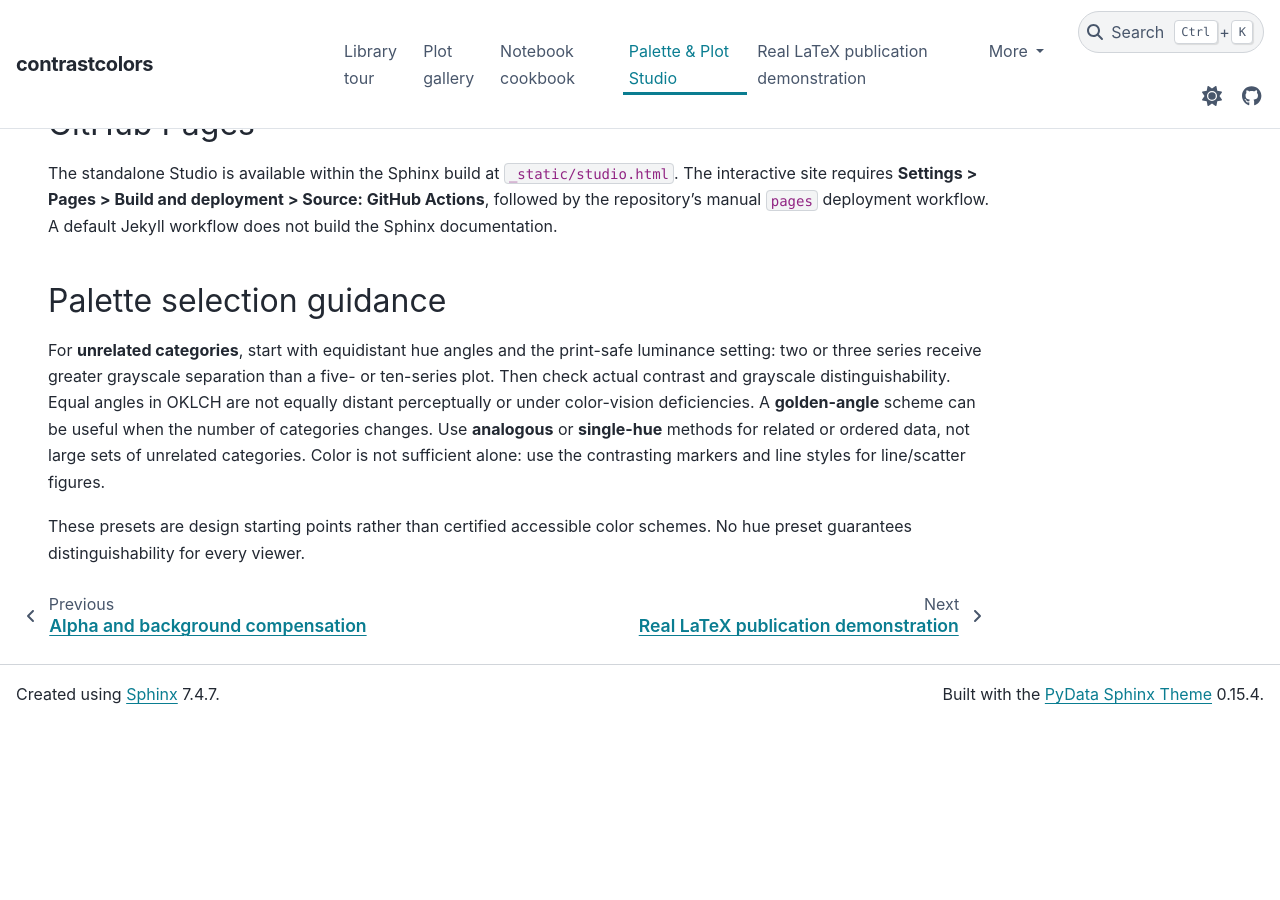
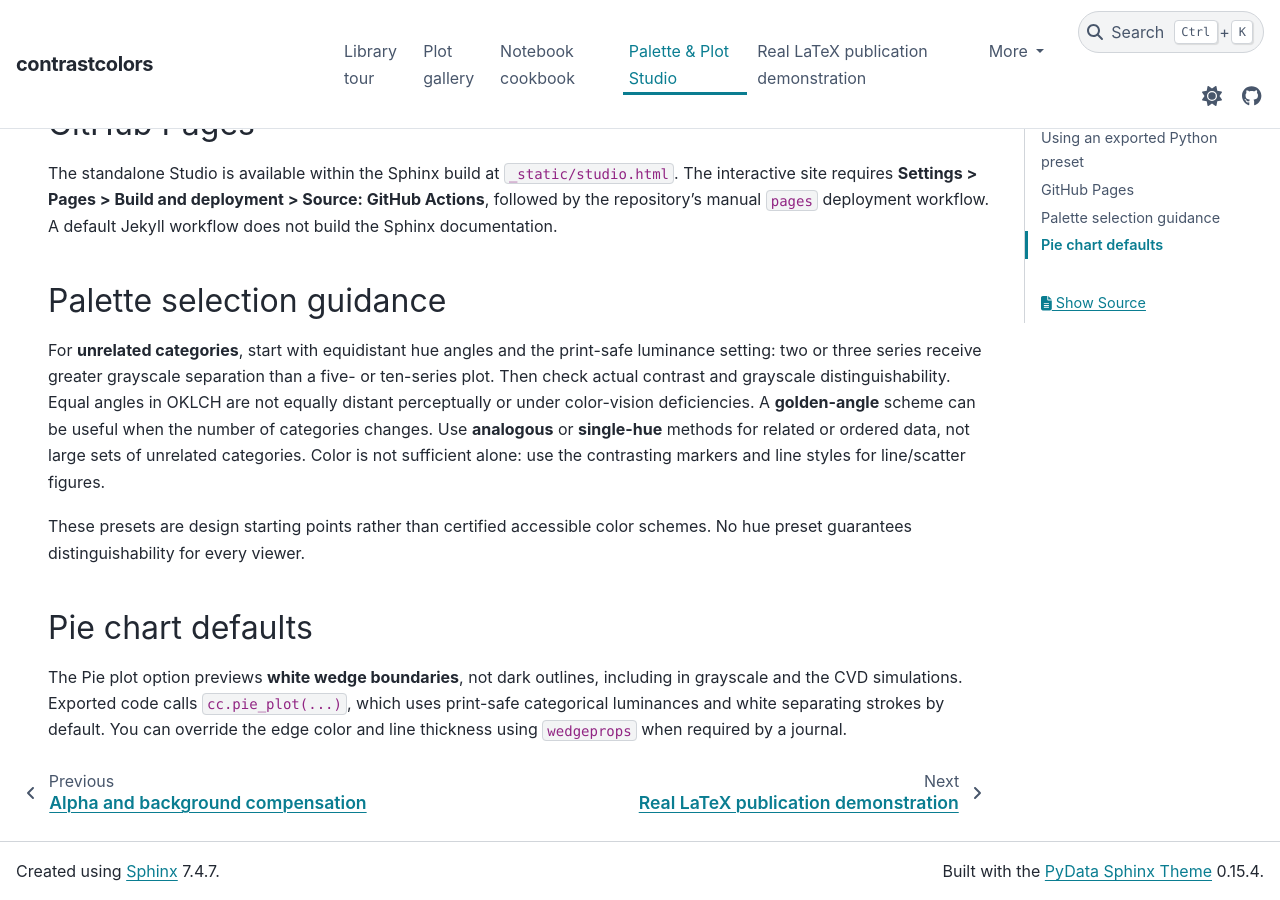
Before and after one commit to heri-espino/Colors, a Sphinx documentation site: the page built from docs/source/studio.rst, in a window 1280 px wide and 900 px high, scrolled down 5939 px. Built offline with Sphinx 7.4.7 and the PyData theme 0.15.4, drawn with Linux system fonts in a browser that asks for light colours; pages that are not in the unit, such as notebooks, are missing from menus; before the commit the page ends 6663 px from its top, so only the background shows below that; some of the changed text lies outside the part shown.

Commit message:
Verify white pie wedge separators in Studio and document chart option

```diff
--- a/docs/source/studio.rst
+++ b/docs/source/studio.rst
@@ -50,7 +50,8 @@
 - **Series identifiers**: marker and line style for each series, with
   drawn stroke patterns in the line-style picker and a visual atlas.
 - **Plot gallery**: lines, time series, histograms, box plots, violins,
-  ridge plots, scatter, categorical heatmaps, and grouped bar charts.
+  ridge plots, scatter, categorical heatmaps, grouped bar charts and
+  pie charts with white separators.
 - **Print and color vision**: original color, ideal grayscale, degraded
   print-stress, deuteranopia, protanopia and tritanopia, with side-by-side
   palette swatches.
@@ -145,3 +146,12 @@
 
 These presets are design starting points rather than certified accessible
 color schemes. No hue preset guarantees distinguishability for every viewer.
+
+Pie chart defaults
+------------------
+
+The Pie plot option previews **white wedge boundaries**, not dark outlines,
+including in grayscale and the CVD simulations. Exported code calls
+``cc.pie_plot(...)``, which uses print-safe categorical luminances and
+white separating strokes by default. You can override the edge color and
+line thickness using ``wedgeprops`` when required by a journal.
```
Also changed, not shown: 2 other files.
